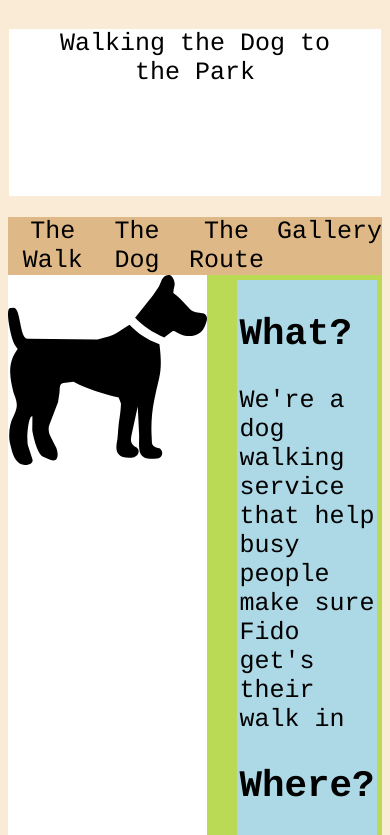
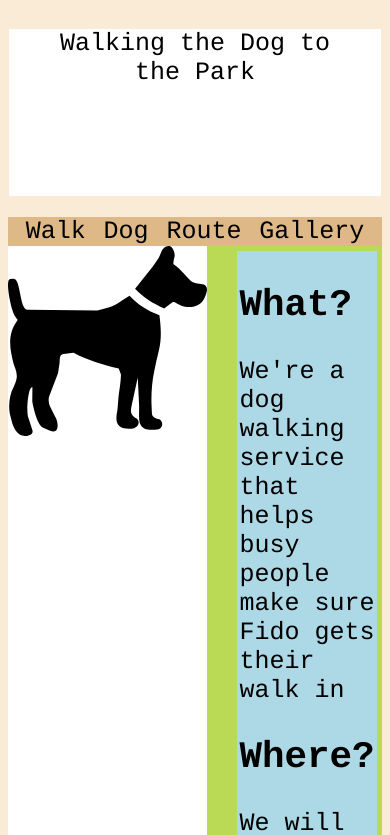
Before and after one commit to chatfielda/chatfielda.github.io, a plain HTML site: page index.html in a window 390 px wide. Shown: the top 835 px of the page. Drawn offline with Linux system fonts and the light colour scheme.

Commit message:
Update index.html
I took away the "the"s in the list on lines 128-131 because they were in a confusing placement on the mobile version.

- I also added the async attribute so that the page would load more efficiently. This tells the browser that it can load picturefill asynchronously, without waiting for it to finish before loading the rest of the document

```diff
--- a/index.html
+++ b/index.html
@@ -100,9 +100,20 @@
 }
 </style>
 
-<script src = "picturefill.js" async></script>
+
+<head>
+  <script>
+    // Picture element HTML5 shiv - added the async attribute to improve page load efficiency
+    document.createElement( "picture" );
+  </script>
+  <script src="picturefill.js" async></script>
 </head>
-<body>
+
+
+<!-- <script src = "picturefill.js" async></script>
+</head> -->
+
+    <body>
 
 
 
@@ -114,9 +125,9 @@
 </div>
 
 <nav class = "navWalk">
-        <li >The Walk</li>
-        <li >The Dog</li>
-        <li >The Route</li>
+        <li >Walk</li>
+        <li >Dog</li>
+        <li >Route</li>
         <li >Gallery</li>
 
 </nav>
@@ -129,7 +140,7 @@
 
   <div class="aside">
     <h2>What?</h2>
-    <p>We're a dog walking service that help busy people make sure Fido get's their walk in</p>
+    <p>We're a dog walking service that helps busy people make sure Fido gets their walk in</p>
     <h2>Where?</h2>
     <p>We will pick up your dog from your home and take Fido to the local dog park</p>
     <h2>Price?</h2>
```
